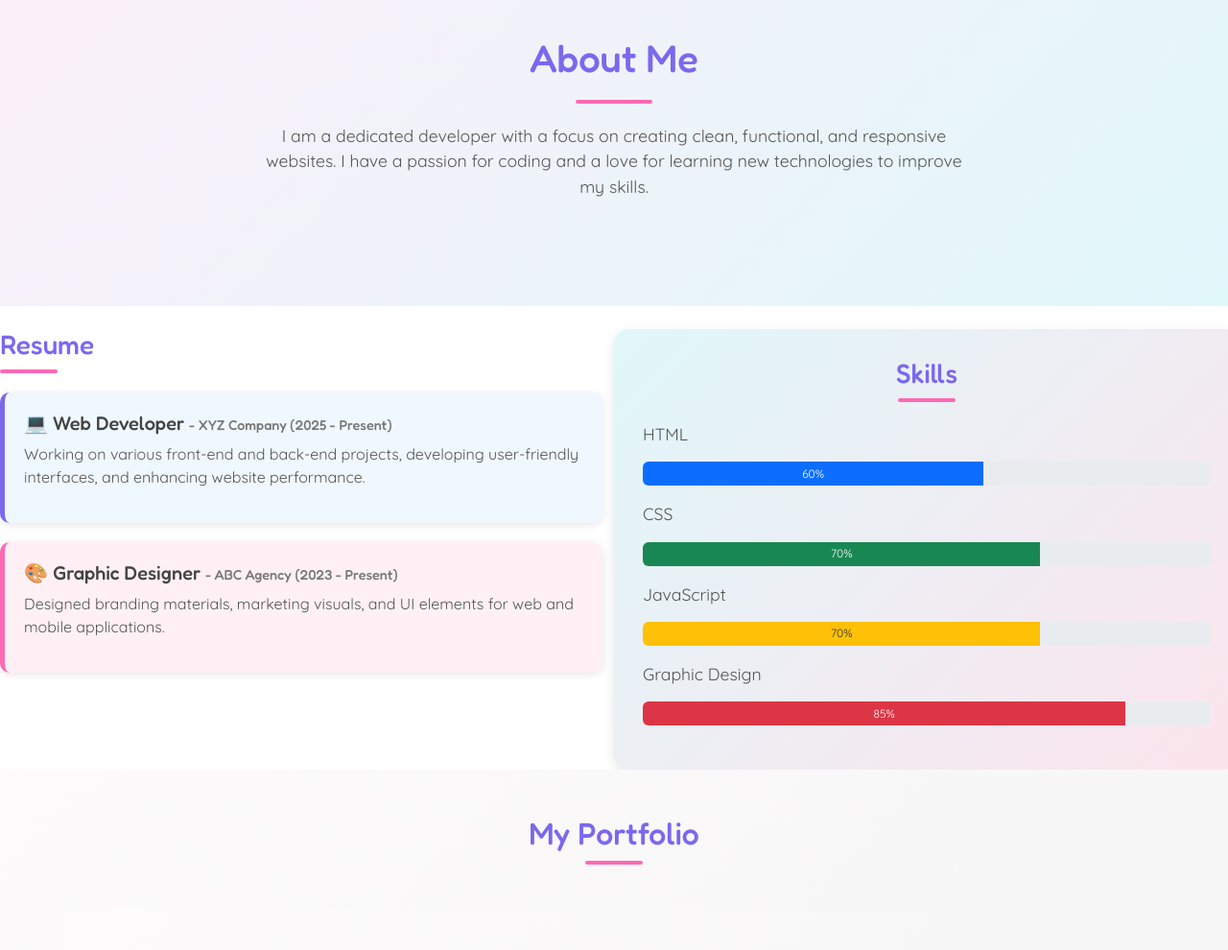
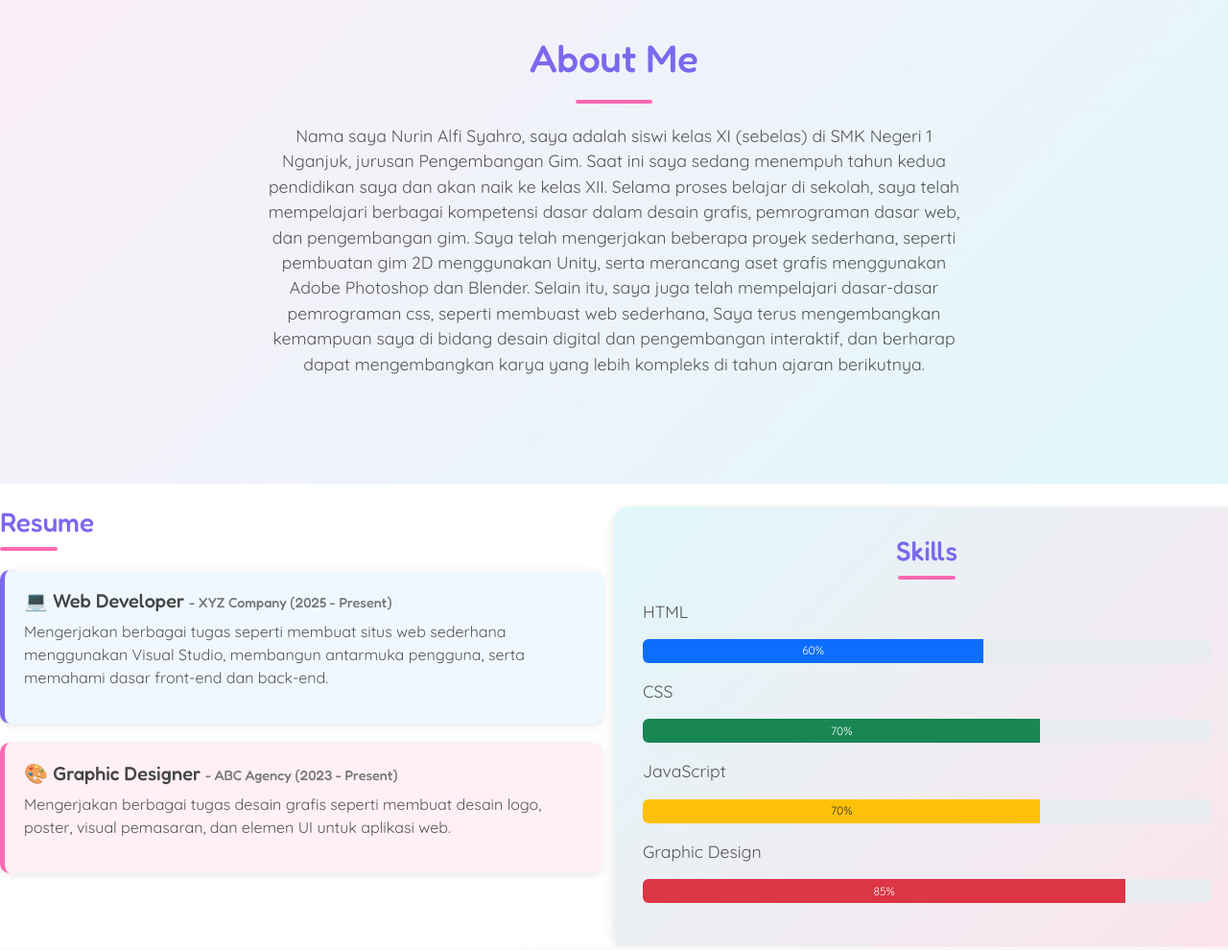
Before and after one commit to NurinAlfi05/NurinAlfi05.github.io, a plain HTML site: page index.html in a window 1280 px wide. Shown: the part 860-1850 px from the top of the page at 96% size. Drawn offline with nearby package versions, Linux system fonts and the light colour scheme.

Commit message:
Update index.html

```diff
--- a/index.html
+++ b/index.html
@@ -127,8 +127,9 @@ document.addEventListener("DOMContentLoaded", function () {
                 </h2>
                 <!-- Paragraf -->
                 <p style="font-family: 'Quicksand', sans-serif; font-size: 1.1rem; color: #555; margin-top: 20px;">
-                    I am a dedicated developer with a focus on creating clean, functional, and responsive websites. I have
-                    a passion for coding and a love for learning new technologies to improve my skills.
+                    Nama saya Nurin Alfi Syahro, saya adalah siswi kelas XI (sebelas) di SMK Negeri 1 Nganjuk, jurusan Pengembangan Gim. Saat ini saya sedang menempuh tahun kedua pendidikan saya dan akan naik ke kelas XII. Selama proses belajar di sekolah, saya telah mempelajari berbagai kompetensi dasar dalam desain grafis, pemrograman dasar web, dan pengembangan gim.
+
+Saya telah mengerjakan beberapa proyek sederhana, seperti pembuatan gim 2D menggunakan Unity, serta merancang aset grafis menggunakan Adobe Photoshop dan Blender. Selain itu, saya juga telah mempelajari dasar-dasar pemrograman css, seperti membuast web sederhana, Saya terus mengembangkan kemampuan saya di bidang desain digital dan pengembangan interaktif, dan berharap dapat mengembangkan karya yang lebih kompleks di tahun ajaran berikutnya.
                 </p>
             </div>
         </div>
@@ -150,7 +151,7 @@ document.addEventListener("DOMContentLoaded", function () {
             💻 Web Developer <span style="font-size: 0.9rem; color: #777;">- XYZ Company (2025 - Present)</span>
         </h5>
         <p style="font-family: 'Quicksand', sans-serif; color: #555;">
-            Working on various front-end and back-end projects, developing user-friendly interfaces, and enhancing website performance.
+           Mengerjakan berbagai tugas seperti membuat situs web sederhana menggunakan Visual Studio, membangun antarmuka pengguna, serta memahami dasar front-end dan back-end.
         </p>
     </div>
 
@@ -160,7 +161,7 @@ document.addEventListener("DOMContentLoaded", function () {
             🎨 Graphic Designer <span style="font-size: 0.9rem; color: #777;">- ABC Agency (2023 - Present)</span>
         </h5>
         <p style="font-family: 'Quicksand', sans-serif; color: #555;">
-            Designed branding materials, marketing visuals, and UI elements for web and mobile applications.
+             Mengerjakan berbagai tugas desain grafis seperti membuat desain logo, poster, visual pemasaran, dan elemen UI untuk aplikasi web.
         </p>
     </div>
 </div>
```
